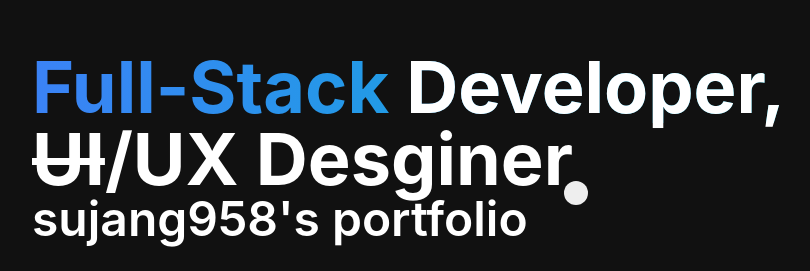
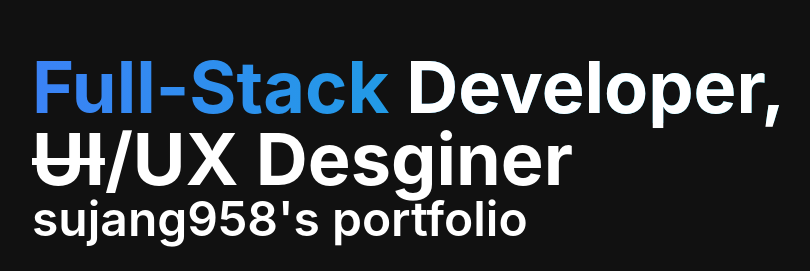
Before and after one commit to sujang958/sujang.xyz, a Next.js app: page / in a window 1280 px wide. Shown: the part 207-478 px from the top of the page, without its empty margins (64-874 px from the left). Built offline with nearby package versions, Linux system fonts and the light colour scheme; a web font is replaced by a local one.

Commit message:
:lipstick: Improve mouse cursor
improve mouse cursor

```diff
--- a/pages/index.tsx
+++ b/pages/index.tsx
@@ -68,6 +68,11 @@ const MainPage: NextPage = () => {
     window.addEventListener("mousemove", (e) => {
       moveCircleOnMouse(e.clientX, e.clientY)
     })
+    const appearMouseCircle = () => {
+      gsap.to(document.getElementById(mouseCircleId), { opacity: 1 })
+      window.removeEventListener("mousemove", appearMouseCircle)
+    }
+    window.addEventListener("mousemove", appearMouseCircle)
   }, [mouseCircleId])
 
   if (windowNull === null)
@@ -278,7 +283,7 @@ const MainPage: NextPage = () => {
         </div>
       </div>
       <div
-        className="pointer-events-none fixed top-1/2 left-1/2 z-50 -m-3 hidden h-6 w-6 cursor-default rounded-full bg-white mix-blend-difference drop-shadow-xl filter md:block"
+        className="pointer-events-none fixed top-1/2 left-1/2 z-50 -m-3 hidden h-6 w-6 cursor-default rounded-full bg-white opacity-0 mix-blend-difference drop-shadow-xl filter md:block"
         id={mouseCircleId}
       >
         &nbsp;
```
